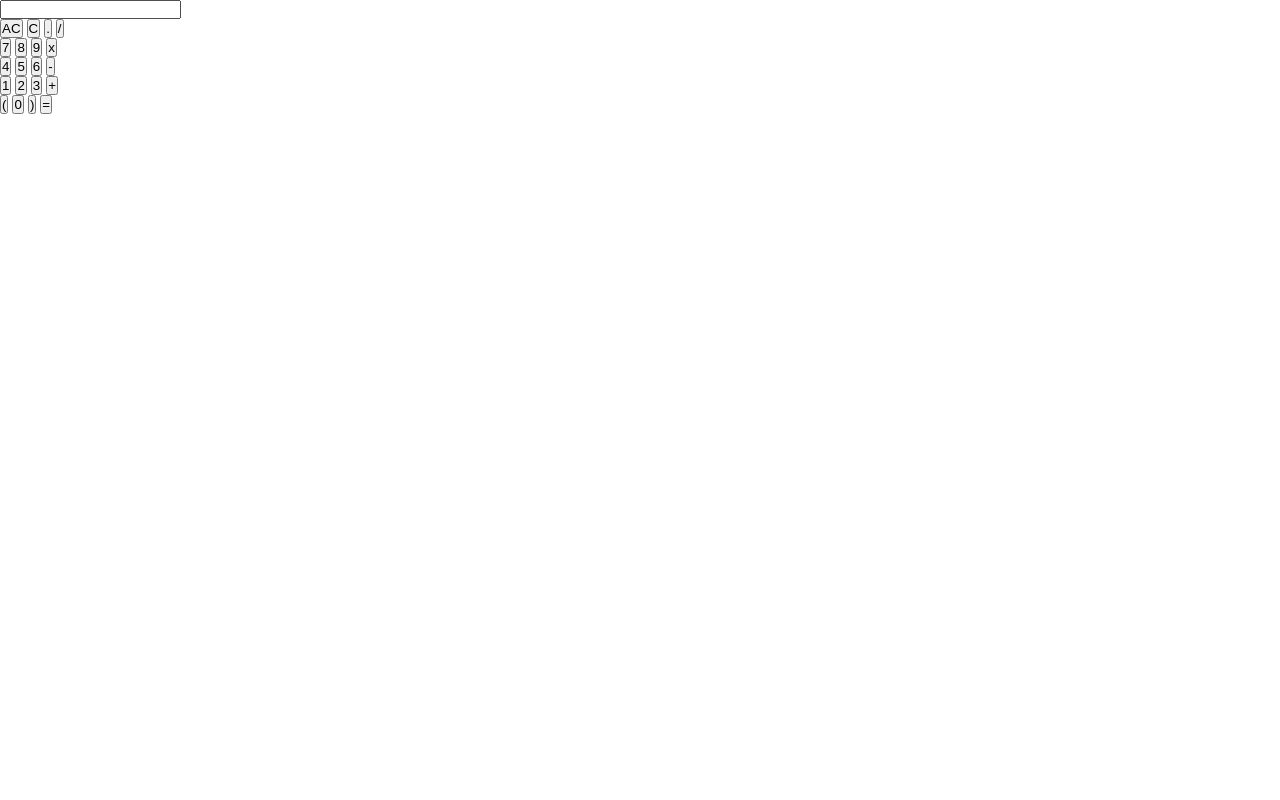
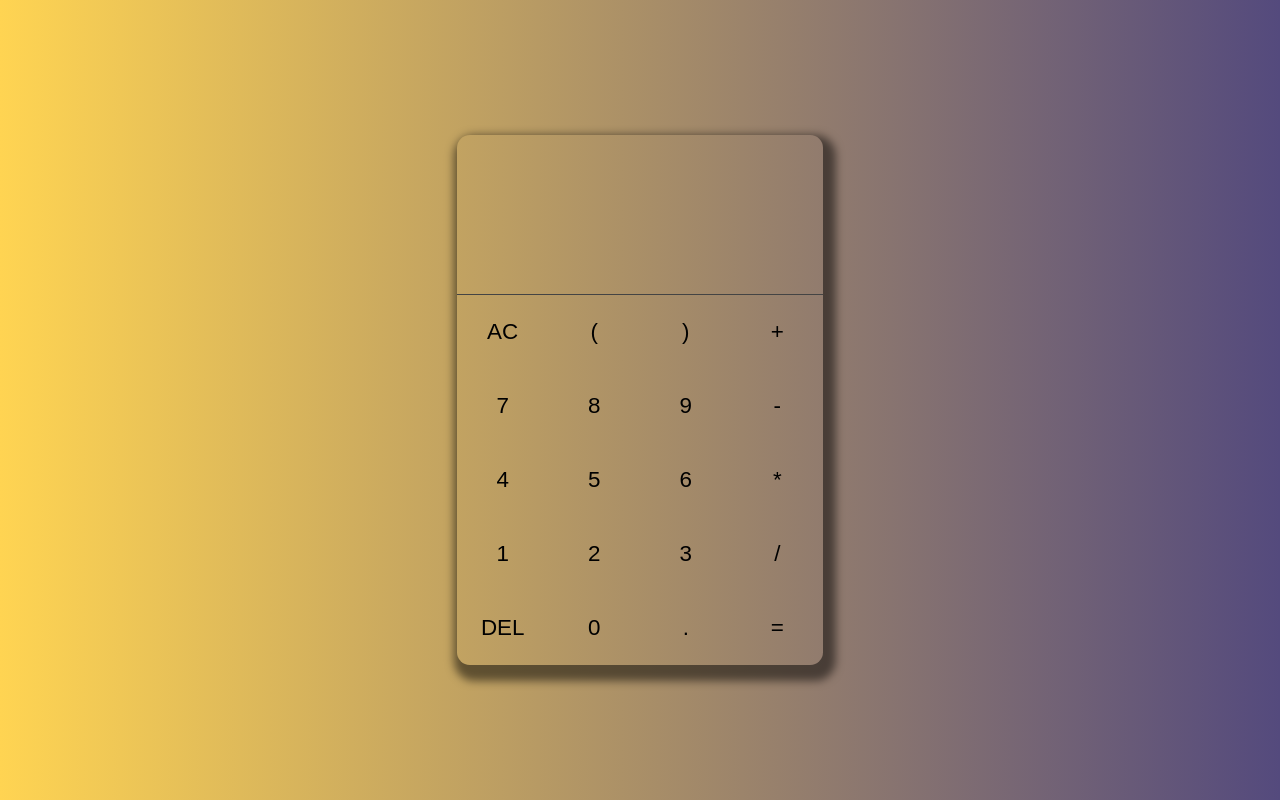
Before and after one commit to NajmaddinSamad/calculator, a plain HTML site: page index.html in a window 1280 px wide. Drawn offline with Linux system fonts and the light colour scheme.

Commit message:
calculator finished

```diff
--- a/index.html
+++ b/index.html
@@ -1,5 +1,6 @@
 <!DOCTYPE html>
 <html lang="en">
+
 <head>
     <meta charset="UTF-8">
     <meta http-equiv="X-UA-Compatible" content="IE=edge">
@@ -7,50 +8,44 @@
     <title>Document</title>
     <link rel="stylesheet" href="./style.css">
 </head>
+
 <body>
+
     <div class="kontainer">
         <div class="calculator">
             <div class="display">
-                <input type="text">
+                <div class="result"></div>
             </div>
             <div class="buttons">
-                <div class="duyme">
-                    <button type="submit" class="btn all-clear">AC</button>
-                    <button type="submit" class="btn clear">C</button>
-                    <button type="submit" class="btn dott">.</button>
-                    <button type="submit" class="btn ">/</button>
-                </div>
-            </div>
-                <div class="duyme">
-                    <button type="submit" class="btn ">7</button>
-                    <button type="submit" class="btn ">8</button>
-                    <button type="submit" class="btn ">9</button>
-                    <button type="submit" class="btn ">x</button>
-                </div>
-            </div>
-                <div class="duyme">
-                    <button type="submit" class="btn ">4</button>
-                    <button type="submit" class="btn ">5</button>
-                    <button type="submit" class="btn ">6</button>
-                    <button type="submit" class="btn minus">-</button>
-                </div>
-            </div>
-                <div class="duyme">
-                    <button type="submit" class="btn ">1</button>
-                    <button type="submit" class="btn ">2</button>
-                    <button type="submit" class="btn ">3</button>
-                    <button type="submit" class="btn plus">+</button>
-                </div>
-            </div>
-                <div class="duyme">
-                    <button type="submit" class="btn ">(</button>
-                    <button type="submit" class="btn ">0</button>
-                    <button type="submit" class="btn ">)</button>
-                    <button type="submit" class="btn equal">=</button>
-                </div>
+
+                <button class="allclear">AC</button>
+                <button>(</button>
+                <button>)</button>
+                <button class="increase">+</button>
+
+                <button>7</button>
+                <button>8</button>
+                <button>9</button>
+                <button class="decrease">-</button>
+
+                <button>4</button>
+                <button>5</button>
+                <button>6</button>
+                <button class="multiplication">*</button>
+
+                <button>1</button>
+                <button>2</button>
+                <button>3</button>
+                <button class="division">/</button>
+
+                <button class="delete">DEL</button>
+                <button>0</button>
+                <button>.</button>
+                <button class="equal">=</button>
             </div>
         </div>
     </div>
     <script src="./script.js"></script>
 </body>
+
 </html>
--- a/script.js
+++ b/script.js
@@ -0,0 +1,25 @@
+const result = document.querySelector('.result')
+
+const keys = document.querySelectorAll('button')
+
+keys.forEach(key=>{
+    key.addEventListener('click', calculate);
+});
+function calculate(){
+    const buttonText = this.textContent
+    if(buttonText==="AC"){
+        result.innerText = ""
+        return;
+    }
+    if(buttonText === "DEL"){
+        result.innerText = result.textContent.substr(0, result.textContent.length -1);
+        return;
+    }
+    if(buttonText === "="){
+        result.innerText = eval(result.textContent);
+        return;
+    }
+    else{
+        result.innerHTML += buttonText
+    }
+}
--- a/style.css
+++ b/style.css
@@ -1,4 +1,104 @@
 *{
-    margin: 0;
-    padding: 0;
-    box-sizing: border-box;}
+margin: 0;
+padding: 0;
+box-sizing: border-box;
+}
+
+body{
+background: #544a7d;  /* fallback for old browsers */
+background: -webkit-linear-gradient(to right, #ffd452, #544a7d);  /* Chrome 10-25, Safari 5.1-6 */
+background: linear-gradient(to right, #ffd452, #544a7d); /* W3C, IE 10+/ Edge, Firefox 16+, Chrome 26+, Opera 12+, Safari 7+ */
+}
+
+.kontainer{
+height: 100vh;
+display: flex;
+justify-content: center;
+align-items: center;
+}
+
+.calculator{
+border-radius: .8rem;
+box-shadow: .3rem .5rem .5rem .5rem rgba(0 ,0 ,0 , .5);
+}
+
+.display{
+ display: flex;
+justify-content: end;
+align-items: center;
+width: 100%;
+height: 20Vh;
+font-size: 1.8rem;
+font-weight: 700;
+font: bold;
+border-bottom: .12rem solid #444;
+}
+
+.result{
+display: flex;
+justify-content: flex-end;
+border: none;
+max-width: 22rem;
+max-height: 6.3rem;
+overflow-wrap: break-word;
+word-break:break-word;
+overflow-y: hidden;
+text-align: right;
+}
+
+.buttons{
+display: grid;
+grid-template-columns:  1fr 1fr 1fr 1fr;
+border: none;
+}
+
+button{
+border: none;
+padding: 1.5rem;
+font-size: 1.4rem;
+cursor: pointer;
+background:none;
+}
+
+button:hover{
+color:#aaa;
+transition: all .5s ease-out;
+background-color: rgba(34, 34, 34, .8);
+font:bold;
+font-weight: 500;
+}
+
+.allclear:hover {
+background-color: rgb(135, 41, 68) ;
+color:#fff;
+}
+
+.increase:hover{
+background-color:rgb(62, 218, 72) ;
+color:#fff;
+}
+
+.decrease:hover{
+background-color: #d4a523;
+color:#fff;
+}
+
+.multiplication:hover{
+background-color: rgb(62, 196, 171);
+color:#fff;
+}
+
+.division:hover{
+background-color: firebrick;
+color:#fff;
+}
+
+.equal:hover{
+background-color: rgb(25, 126, 27);
+color:#fff;
+}
+
+.delete:hover{
+background-color: #9d0a0a;
+color:#fff;
+}
```
